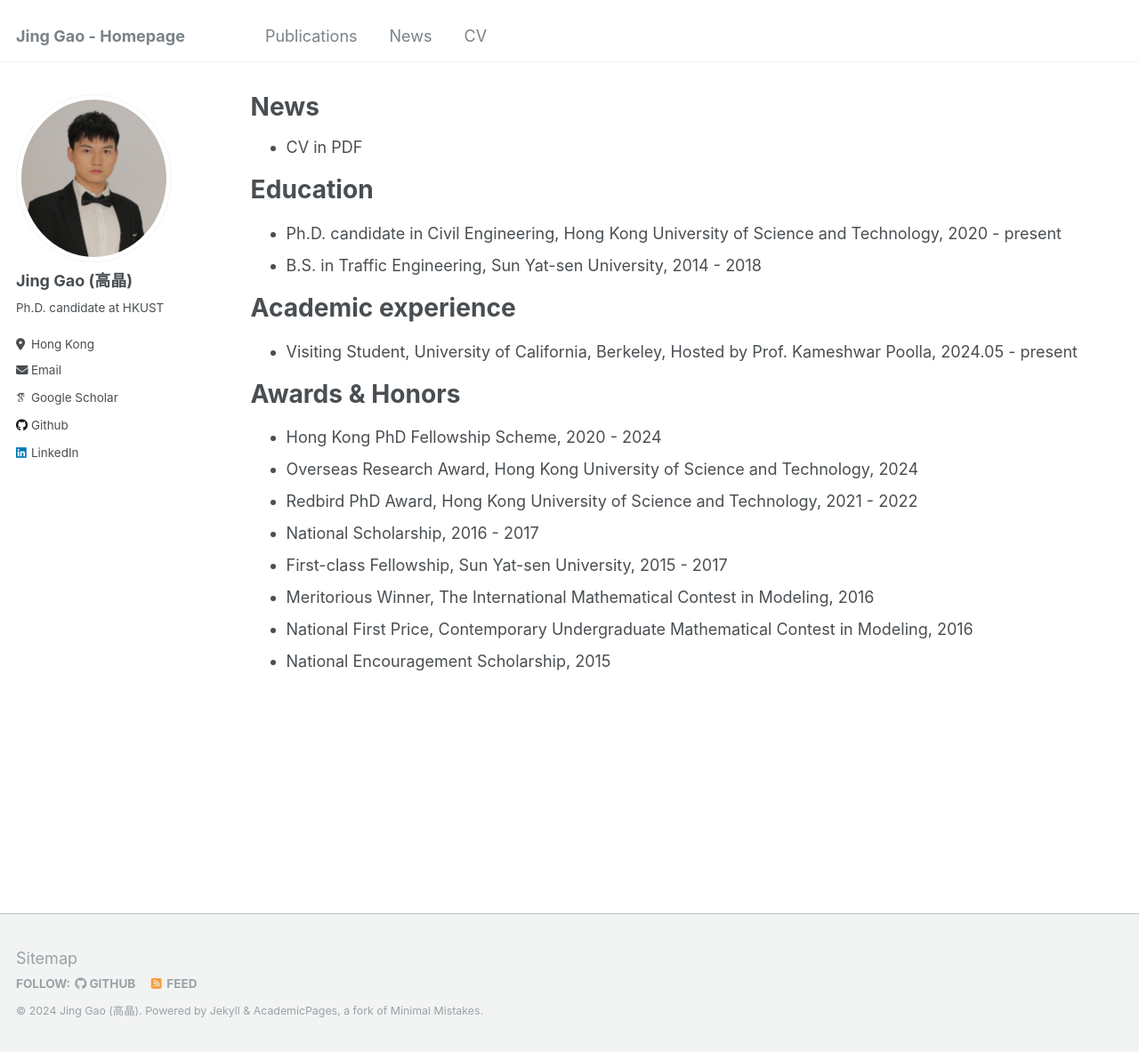
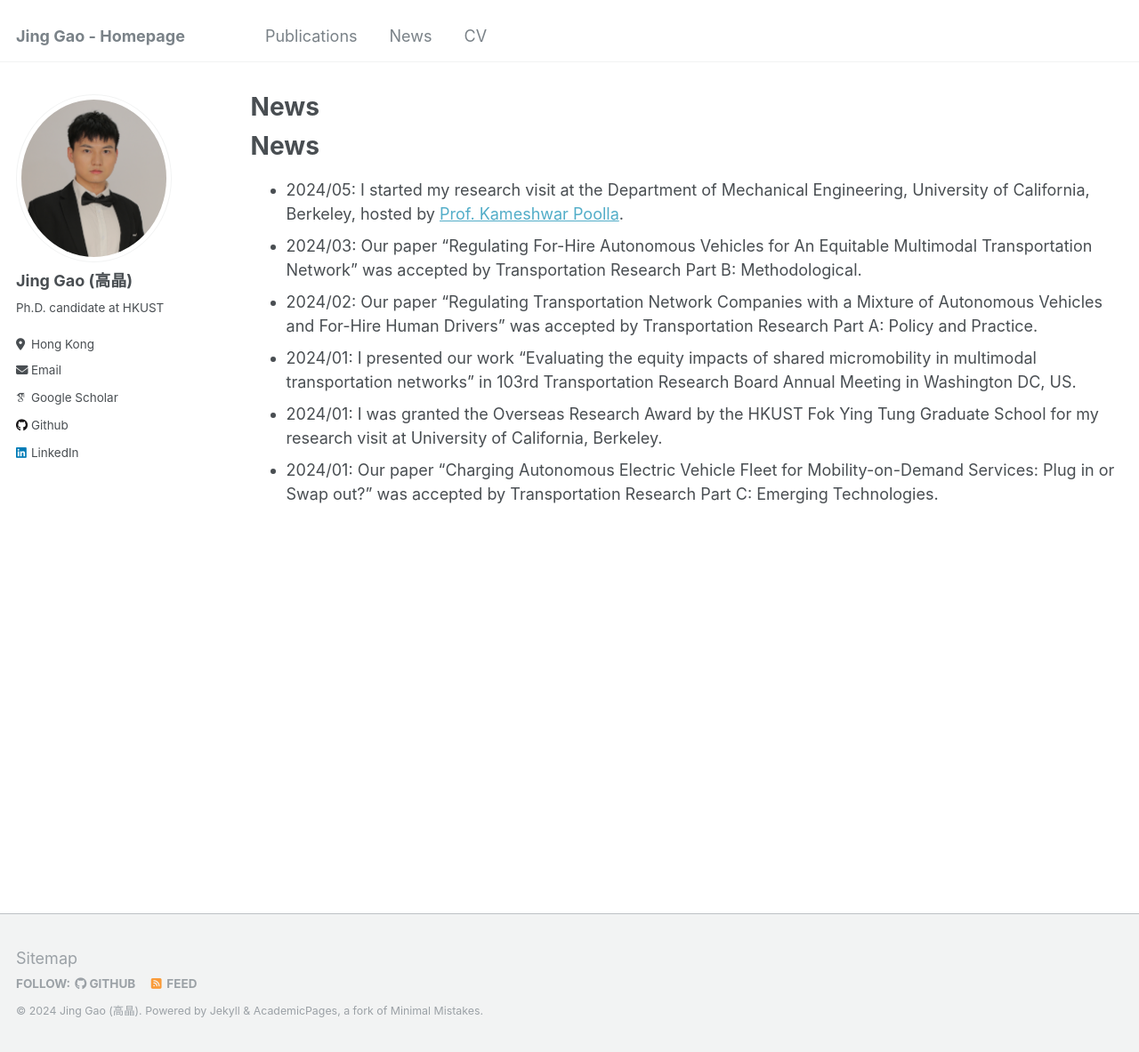
Before and after one commit to jgaoax/jgaoax.github.io, a Jekyll site: the page built from _pages/news.md, in a window 1280 px wide and 1183 px high. Shown: the whole window at 89% size. Built offline with Jekyll 4.4.1, drawn with Linux system fonts in a browser that asks for light colours; some web fonts are replaced.

Commit message:
Update news.md

```diff
--- a/_pages/news.md
+++ b/_pages/news.md
@@ -7,24 +7,11 @@ author_profile: true
 
 {% include base_path %}
 
-* CV in PDF
-
-Education
+News
 ======
-* Ph.D. candidate in Civil Engineering, Hong Kong University of Science and Technology, 2020 - present
-* B.S. in Traffic Engineering, Sun Yat-sen University, 2014 - 2018
-
-Academic experience
-======
-* Visiting Student, University of California, Berkeley, Hosted by Prof. Kameshwar Poolla, 2024.05 - present
-
-Awards & Honors
-======
-* Hong Kong PhD Fellowship Scheme, 2020 - 2024
-* Overseas Research Award, Hong Kong University of Science and Technology, 2024
-* Redbird PhD Award, Hong Kong University of Science and Technology, 2021 - 2022
-* National Scholarship, 2016 - 2017
-* First-class Fellowship, Sun Yat-sen University, 2015 - 2017
-* Meritorious Winner, The International Mathematical Contest in Modeling, 2016
-* National First Price, Contemporary Undergraduate Mathematical Contest in Modeling, 2016
-* National Encouragement Scholarship, 2015
+* 2024/05: I started my research visit at the Department of Mechanical Engineering, University of California, Berkeley, hosted by [Prof. Kameshwar Poolla](https://www2.eecs.berkeley.edu/Faculty/Homepages/poolla.html).
+* 2024/03: Our paper "Regulating For-Hire Autonomous Vehicles for An Equitable Multimodal Transportation Network" was accepted by Transportation Research Part B: Methodological.
+* 2024/02: Our paper "Regulating Transportation Network Companies with a Mixture of Autonomous Vehicles and For-Hire Human Drivers" was accepted by Transportation Research Part A: Policy and Practice.
+* 2024/01: I presented our work "Evaluating the equity impacts of shared micromobility in multimodal transportation networks" in 103rd Transportation Research Board Annual Meeting in Washington DC, US.
+* 2024/01: I was granted the Overseas Research Award by the HKUST Fok Ying Tung Graduate School for my research visit at University of California, Berkeley.
+* 2024/01: Our paper "Charging Autonomous Electric Vehicle Fleet for Mobility-on-Demand Services: Plug in or Swap out?" was accepted by Transportation Research Part C: Emerging Technologies.
```
